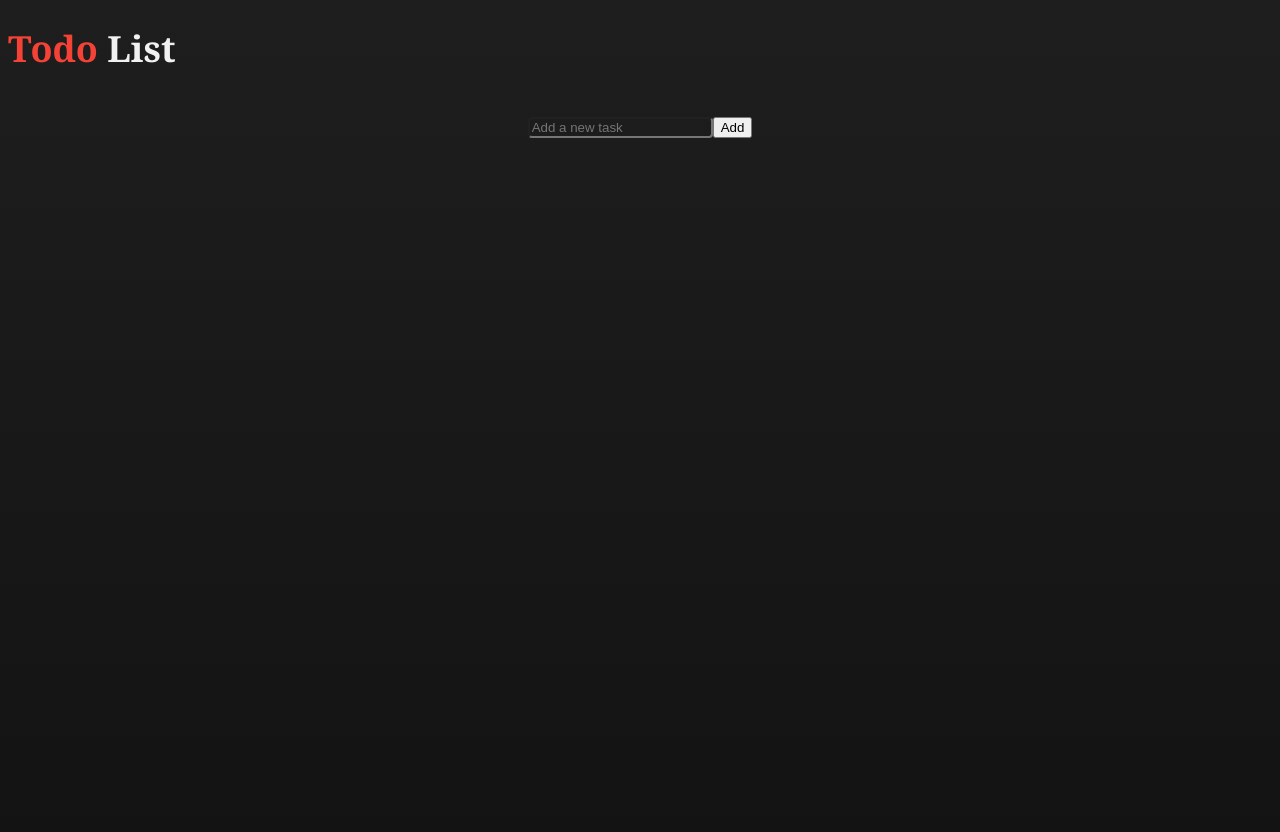
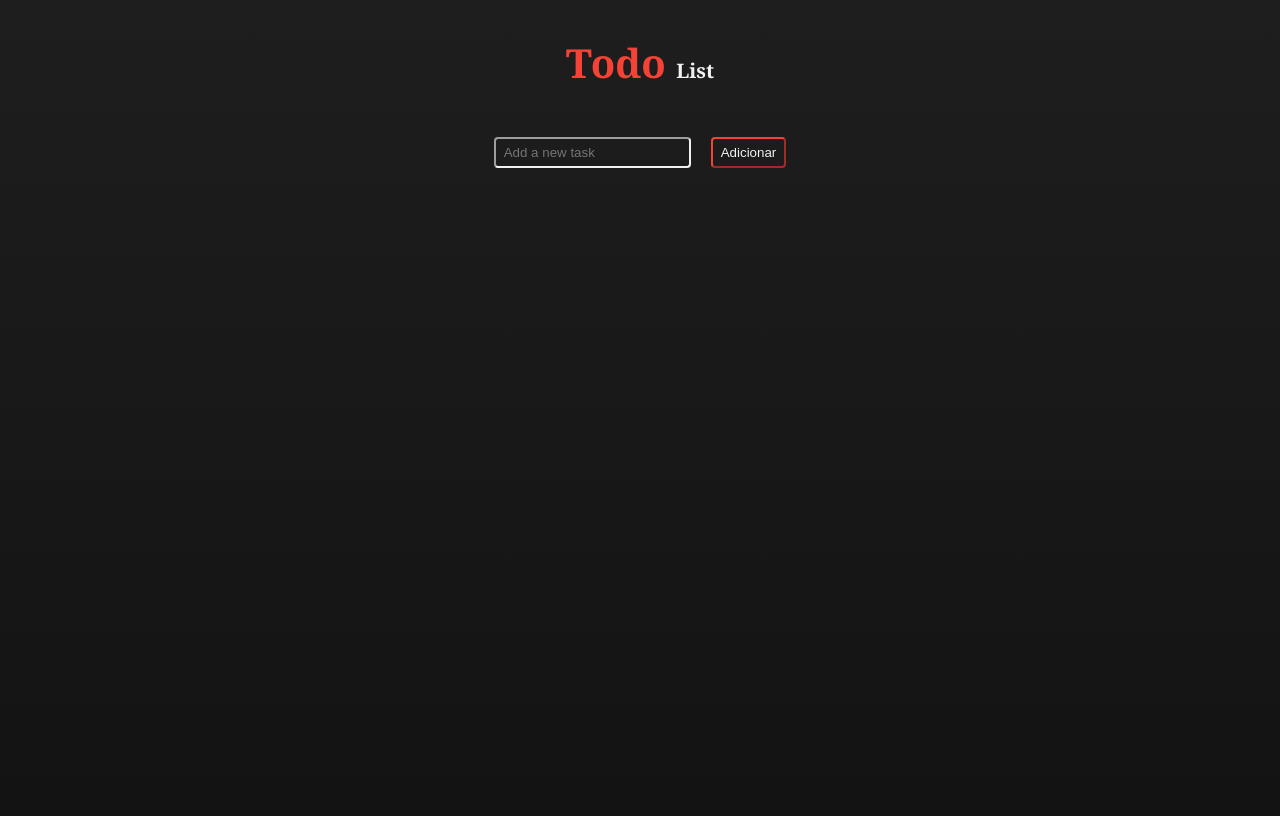
Before and after one commit to dellamora/todo-react, a React (Create React App) app: page / in a window 1280 px wide. Built offline with nearby package versions, Linux system fonts and the light colour scheme.

Commit message:
[WIP] final style layout

```diff
--- a/src/components/form.jsx
+++ b/src/components/form.jsx
@@ -19,7 +19,7 @@ function Form(props) {
   return (
     <form onSubmit={handleSubmit}>
       <input type="text" placeholder="Add a new task" value={text} onChange={handleChange} />
-      <button type="submit">Add</button>
+      <button type="submit" class='Btn'>Adicionar</button>
     </form>
   );
 }
--- a/src/components/todoList.jsx
+++ b/src/components/todoList.jsx
@@ -5,9 +5,11 @@ function TodoList(props) {
     <div>
       {props.items.map((item) => (
         <div key={item.id}>
+          <div class="TaskBox">
           <input type="checkbox" checked={item.completed} onChange={() => props.handleCheck(item.id)} />
           <span style={{ textDecoration: item.completed ? 'line-through' : 'none' }}>{item.text}</span>
-          <button onClick={() => props.handleDelete(item.id)}>x</button>
+          <button class="Btn" onClick={() => props.handleDelete(item.id)}>Delete</button>
+          </div>
         </div>
       ))}
     </div>
--- a/src/style/index.css
+++ b/src/style/index.css
@@ -17,15 +17,20 @@ body {
   font-family: Cambria, Cochin, Georgia, Times, 'Times New Roman', serif;
   min-height: 100vh;
   background-image: linear-gradient(180deg, #1e1e1e, #131313);
+  height: 100vh;
+  display: flex;
+  text-align: center;
+  justify-content: center;
 }
 
 h1 {
-  font-size: 36px;
+  font-size: 40px;
   color:#f44336
 }
 
 span {
-  color: #f1f1f1
+  color: #f1f1f1;
+  font-size: 20px;
 }
 
 form {
@@ -37,10 +42,40 @@ form {
 
 
 input {
+  border-radius: 4px;
+  border-color: #f1f1f1;
   background-color: transparent;
+  padding: 6px 8px;
+  font-weight: 500;
+  color:#f1f1f1;
+  margin-right: 10px;
+}
+
+
+ .TaskBox {
+  padding: 10px 20px 10px 20px;
+  background-color: #1e1e1e;
+  border-color: #131313;
+  margin-bottom: 10px;
+  display: flex;
+ justify-content: space-between;
+}
+
+
+
+.Btn {
+  margin: 0px 0px 0px 10px;
   border-radius: 4px;
+  border-color: #f44336;
+  background-color: transparent;
+  padding: 6px 8px;
+  font-weight: 500;
+  color:#f1f1f1;
+  transition-property: color, background-color, border-color, outline-color, text-decoration-color, fill, stroke;
+  transition-timing-function: cubic-bezier(0.4, 0, 0.2, 1);
+  transition-duration: 150ms;
+}
 
+.Btn:hover {
+background-color:#f8394355;
 }
- #addBtn {
-
- }
```
